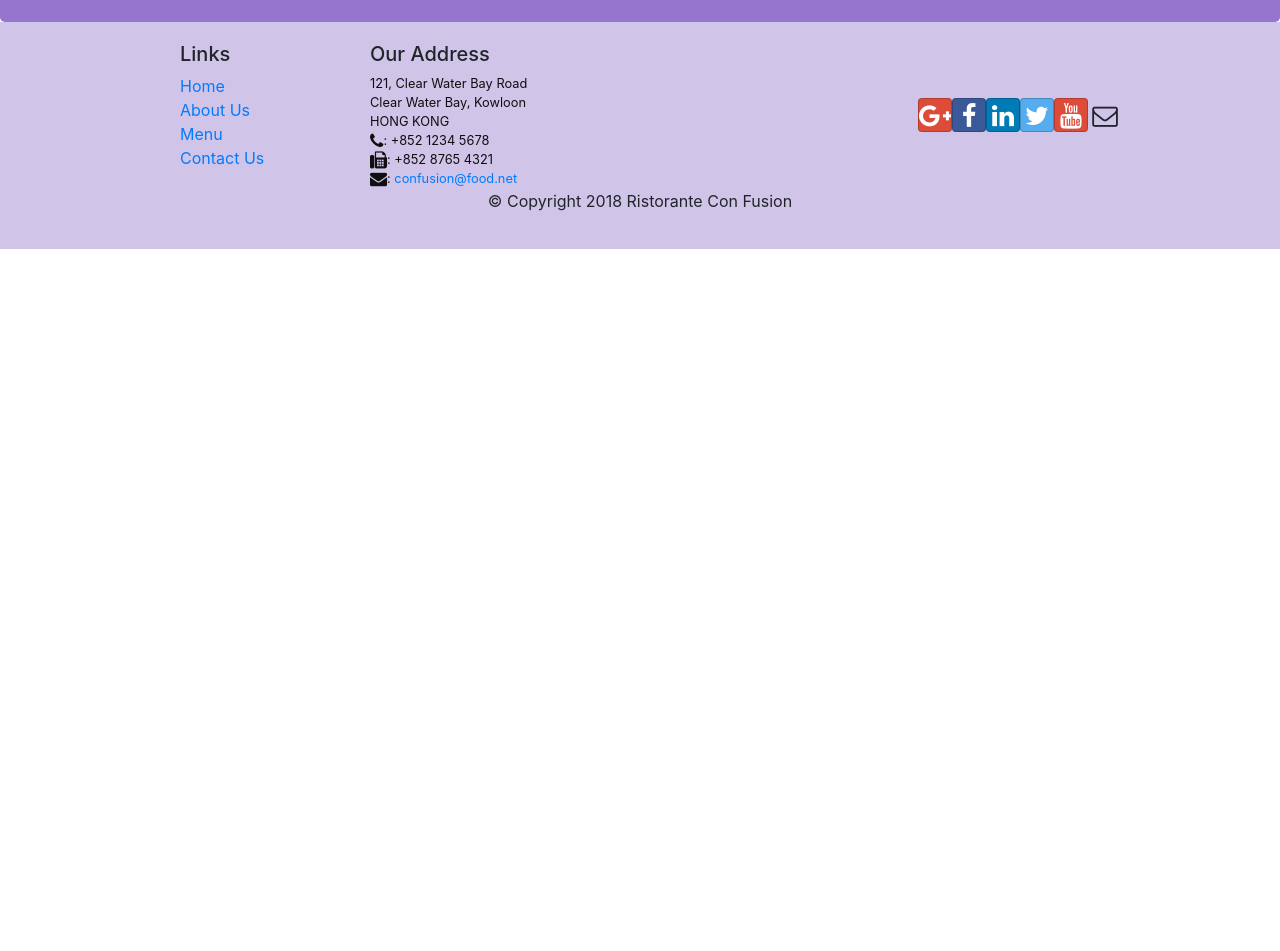
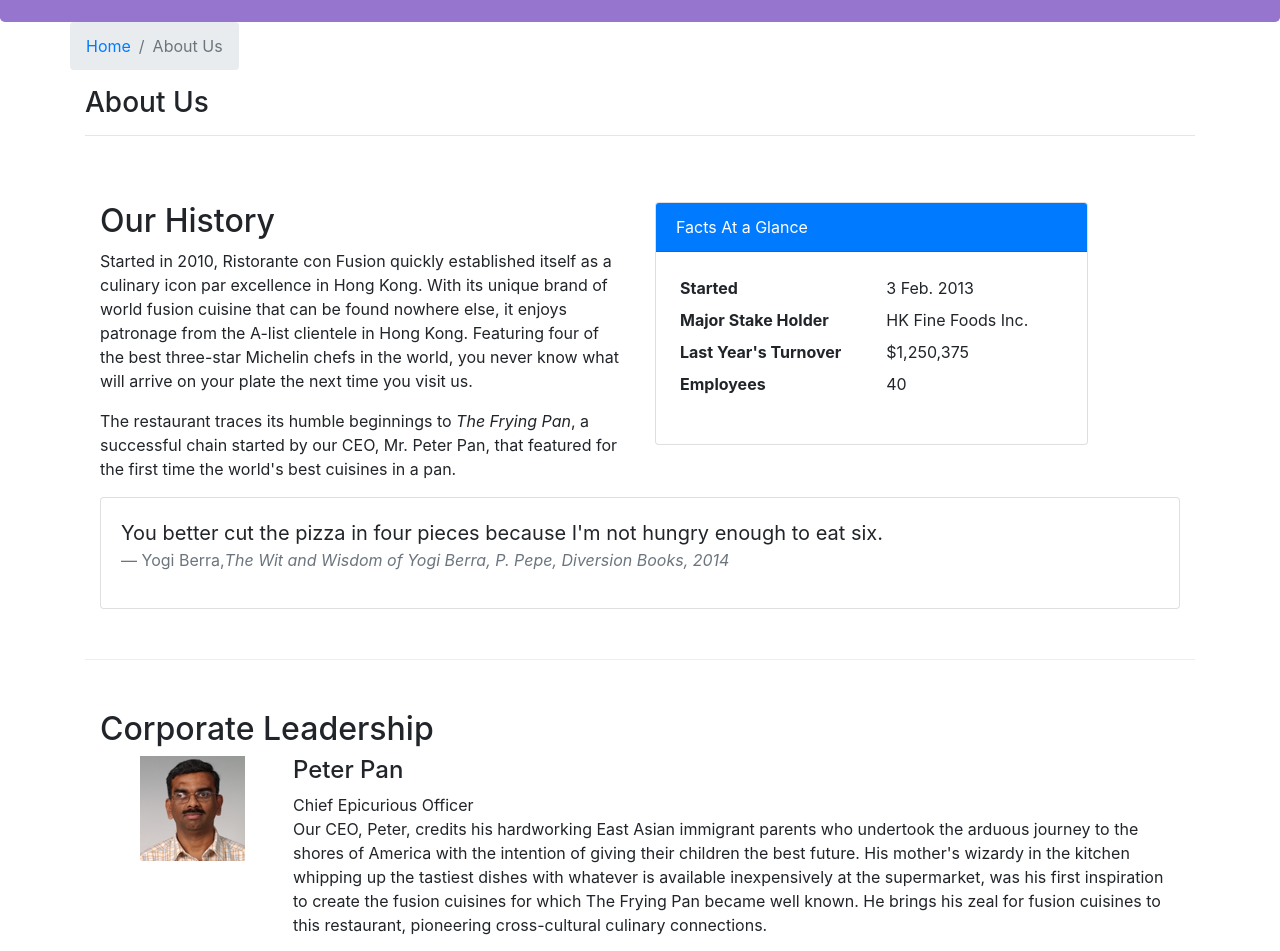
Before and after one commit to Meet2000/Full-Stack-Web-Development-with-React-Specialization, a React (Create React App) app in the folder React/confusion/: page /aboutus in a window 1280 px wide. Shown: the part 320-1271 px from the top of the page. Before the commit the page ends 800 px from the top, so only its background shows below. Built offline with nearby package versions, Linux system fonts and the light colour scheme.

Commit message:
Assignment 2

```diff
--- /dev/null
+++ b/React/confusion/src/component/AboutComponent.js
@@ -0,0 +1,92 @@
+import React from 'react';
+import { Breadcrumb, BreadcrumbItem, Card, CardBody, CardHeader, Media } from 'reactstrap';
+import { Link } from 'react-router-dom';
+
+function RenderLeader({leader}) {
+    return(
+        <Media tag="li">
+            <Media left middle>
+                <Media object src={leader.image} alt={leader.name} />
+            </Media>
+            <Media body className="ml-5">
+                <Media heading>{leader.name}</Media>
+                <Media subheading>{leader.designation}</Media>
+                <p>{leader.description}</p>
+            </Media>
+        </Media>
+    );
+}
+
+function About(props) {
+
+    const leaders = props.leaders.map((leader) => {
+        return (
+            <RenderLeader leader={leader} />
+        );
+    });
+
+    return(
+        <div className="container">
+            <div className="row">
+                <Breadcrumb>
+                    <BreadcrumbItem><Link to="/home">Home</Link></BreadcrumbItem>
+                    <BreadcrumbItem active>About Us</BreadcrumbItem>
+                </Breadcrumb>
+                <div className="col-12">
+                    <h3>About Us</h3>
+                    <hr />
+                </div>
+            </div>
+            <div className="row row-content">
+                <div className="col-12 col-md-6">
+                    <h2>Our History</h2>
+                    <p>Started in 2010, Ristorante con Fusion quickly established itself as a culinary icon par excellence in Hong Kong. With its unique brand of world fusion cuisine that can be found nowhere else, it enjoys patronage from the A-list clientele in Hong Kong.  Featuring four of the best three-star Michelin chefs in the world, you never know what will arrive on your plate the next time you visit us.</p>
+                    <p>The restaurant traces its humble beginnings to <em>The Frying Pan</em>, a successful chain started by our CEO, Mr. Peter Pan, that featured for the first time the world's best cuisines in a pan.</p>
+                </div>
+                <div className="col-12 col-md-5">
+                    <Card>
+                        <CardHeader className="bg-primary text-white">Facts At a Glance</CardHeader>
+                        <CardBody>
+                            <dl className="row p-1">
+                                <dt className="col-6">Started</dt>
+                                <dd className="col-6">3 Feb. 2013</dd>
+                                <dt className="col-6">Major Stake Holder</dt>
+                                <dd className="col-6">HK Fine Foods Inc.</dd>
+                                <dt className="col-6">Last Year's Turnover</dt>
+                                <dd className="col-6">$1,250,375</dd>
+                                <dt className="col-6">Employees</dt>
+                                <dd className="col-6">40</dd>
+                            </dl>
+                        </CardBody>
+                    </Card>
+                </div>
+                <div className="col-12">
+                    <Card>
+                        <CardBody className="bg-faded">
+                            <blockquote className="blockquote">
+                                <p className="mb-0">You better cut the pizza in four pieces because
+                                    I'm not hungry enough to eat six.</p>
+                                <footer className="blockquote-footer">Yogi Berra,
+                                <cite title="Source Title">The Wit and Wisdom of Yogi Berra,
+                                    P. Pepe, Diversion Books, 2014</cite>
+                                </footer>
+                            </blockquote>
+                        </CardBody>
+                    </Card>
+                </div>
+            </div>
+            <div className="row row-content">
+                <div className="col-12">
+                    <h2>Corporate Leadership</h2>
+                </div>
+                <div className="col-12">
+                    <Media list>
+                        {leaders}
+                    </Media>
+                </div>
+            </div>
+        </div>
+    );
+}
+
+export default About;
--- a/React/confusion/src/component/MainComponent.js
+++ b/React/confusion/src/component/MainComponent.js
@@ -3,6 +3,7 @@
 import Menu from './MenuComponent';
 import Contact from './ContactComponent';
 import DishDetail from './DishdetailComponent';
+import About from './AboutComponent';
 import Header from './HeaderComponent';
 import Footer from './FooterComponent';
 import { Switch, Route, Redirect } from 'react-router-dom';
@@ -48,7 +49,8 @@
                     <Route exact path='/menu' component={() => <Menu dishes={this.state.dishes} /> } />
                     <Route exact path='/contactus' component={Contact} />
                     <Route path='/menu/:dishId' component={DishWithId} />
-                    <Redirect path='/home' />
+                    <Route path='/aboutus' component={() => <About leaders={this.state.leaders} /> } />
+                    <Redirect to='/home' />
                 </Switch>
                 <Footer />
             </div>
```
